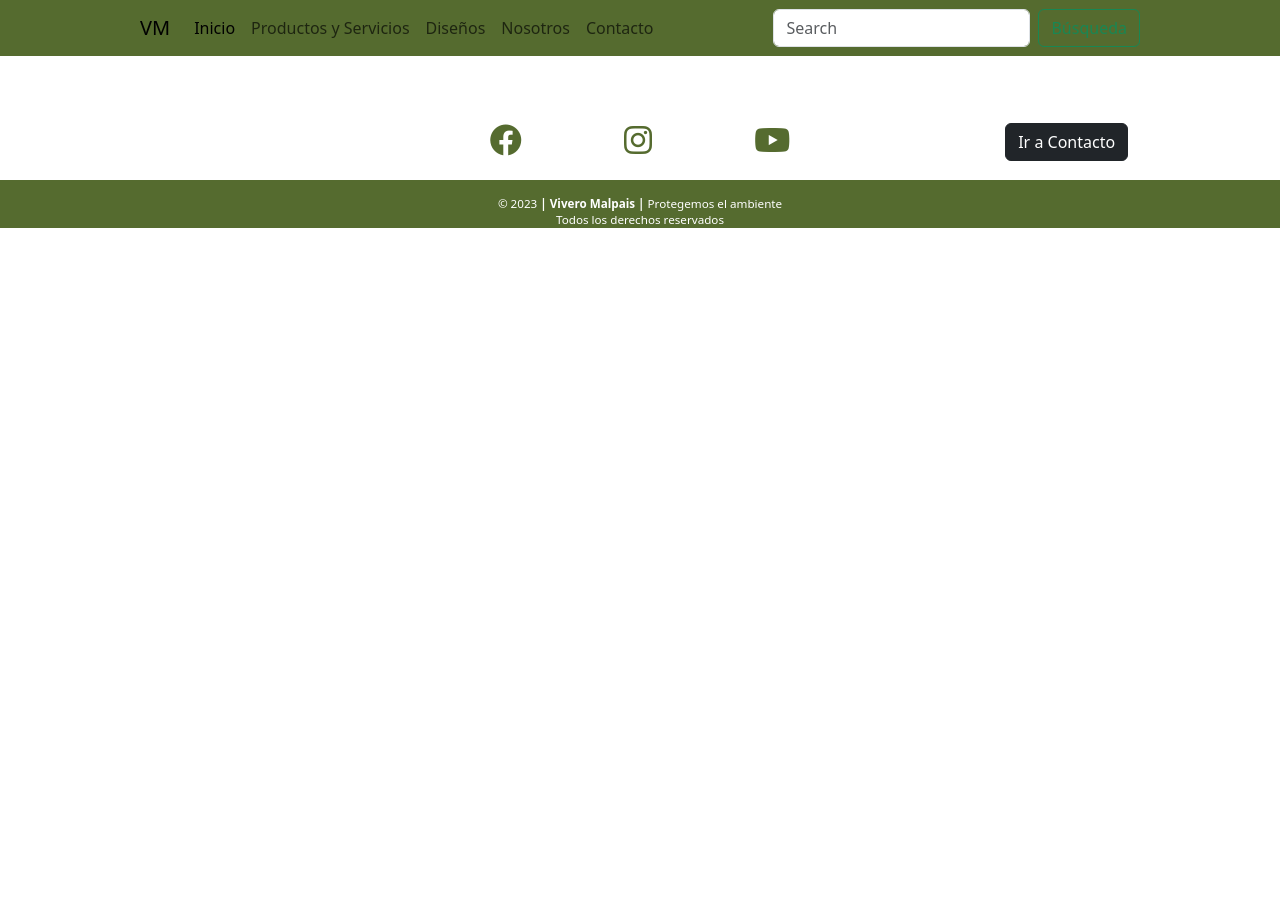
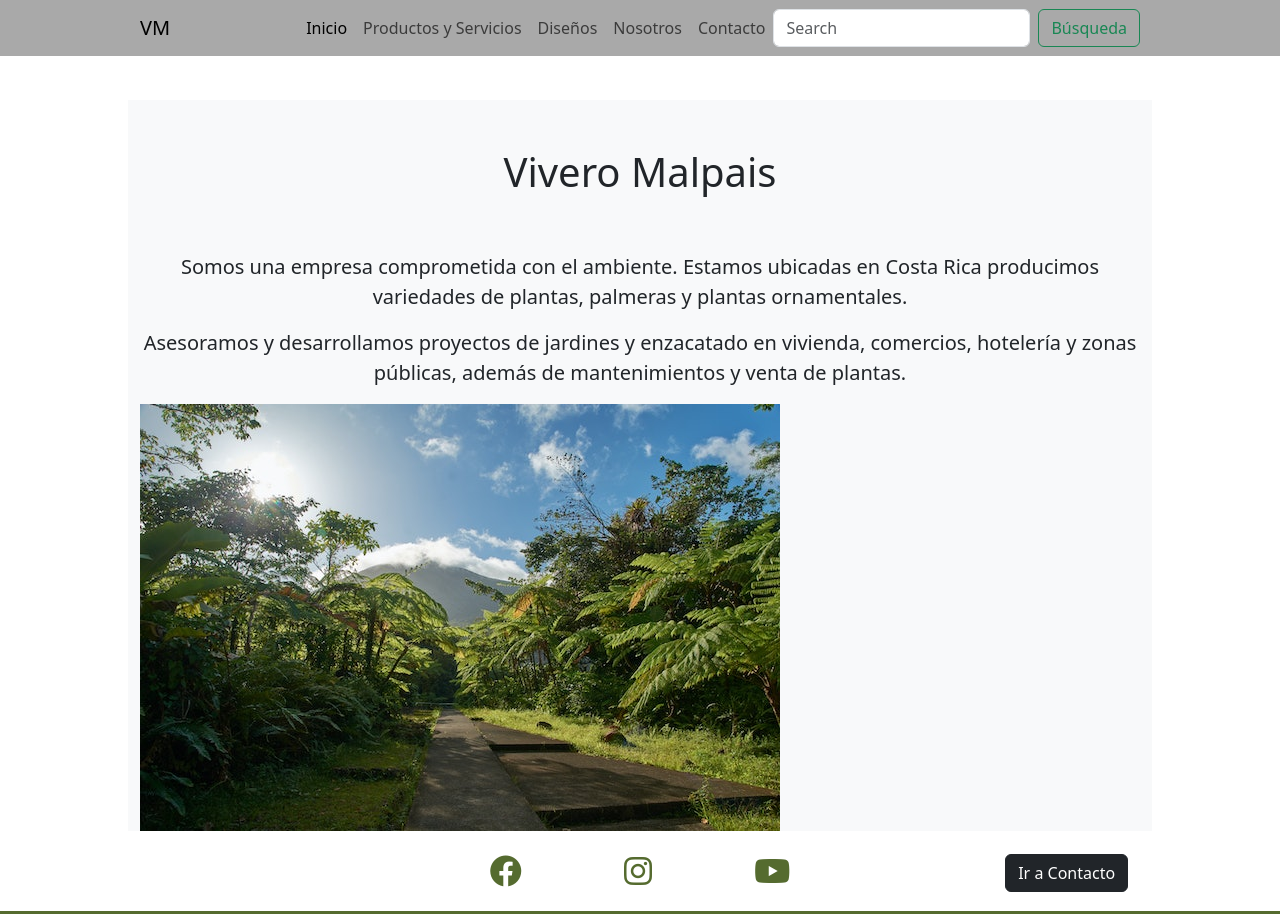
Before and after one commit to ivoponcediaz/clase1, a plain HTML site: page index.html in a window 1280 px wide. Shown: the top 914 px of the page. Before the commit the page ends 800 px from the top, so only its background shows below. Drawn offline with nearby package versions, Linux system fonts and the light colour scheme; some icons are missing.

```diff
--- a/css/style.css
+++ b/css/style.css
@@ -18,8 +18,8 @@
   background-repeat: no-repeat;
 }
 
-body header .navbar--green {
-  background-color: darkolivegreen;
+body header .navbar--white {
+  background-color: darkgray;
 }
 
 /*SECTIONS*/
--- a/index.html
+++ b/index.html
@@ -26,7 +26,7 @@
   </head>
   <body>
     <header>
-      <nav class="navbar navbar-expand-lg navbar--green">
+      <nav class="navbar navbar-expand-lg navbar--white">
         <div class="container">
           <a class="navbar-brand" href="#">VM</a>
           <button
@@ -41,7 +41,7 @@
             <span class="navbar-toggler-icon"></span>
           </button>
           <div class="collapse navbar-collapse" id="navbarSupportedContent">
-            <ul class="navbar-nav me-auto mb-2 mb-lg-0">
+            <ul class="navbar-nav ms-auto mb-2 mb-lg-0">
               <li class="nav-item">
                 <a class="nav-link active" aria-current="page" href="#"
                   >Inicio</a
@@ -77,6 +77,22 @@
         </div>
       </nav>
     </header>
+    <!-- Aqui comienza el main -->
+    <main class="bg-light container">
+      <h1 class="text-center py-5 display-6">Vivero Malpais</h1>
+
+      <p class="lead text-center">
+        Somos una empresa comprometida con el ambiente. Estamos ubicadas en
+        Costa Rica producimos variedades de plantas, palmeras y plantas
+        ornamentales.
+      </p>
+      <p class="lead text-center">
+        Asesoramos y desarrollamos proyectos de jardines y enzacatado en
+        vivienda, comercios, hotelería y zonas públicas, además de
+        mantenimientos y venta de plantas.
+      </p>
+      <img src="imagenes/fondo1.jpg" alt="Vista de Selva" />
+    </main>
     <!-- Aqui esta el Footer -->
     <footer>
       <footer>
```
